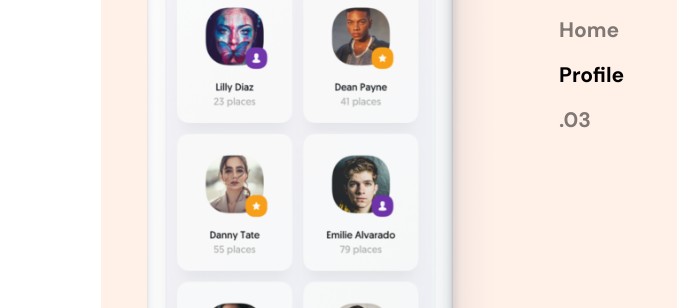
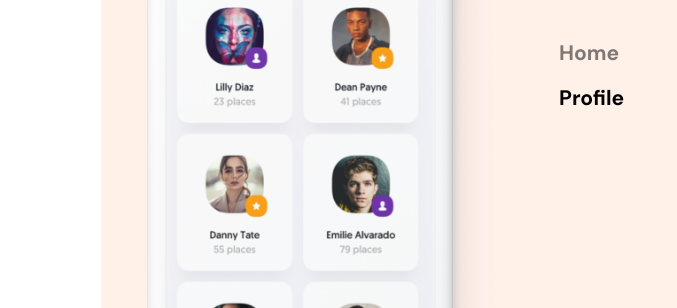
Before and after one commit to AdityaBagga/Cupertino-HS-App-Website, a website: page index.html in a window 1280 px wide. Shown: the part 280-588 px from the top of the page, 603-1280 px from the left. Drawn offline with Linux system fonts and the light colour scheme.

Commit message:
Update index.html

```diff
--- a/index.html
+++ b/index.html
@@ -62,7 +62,7 @@
                    <ol class="carousel-indicators">
                        <li data-target="#edicaLandingHeaderCarousel" data-slide-to="0" class="active">Home</li>
                        <li data-target="#edicaLandingHeaderCarousel" data-slide-to="1">Profile</li>
-                       <li data-target="#edicaLandingHeaderCarousel" data-slide-to="2">.03</li>
+                       <!--<li data-target="#edicaLandingHeaderCarousel" data-slide-to="2">.03</li>-->
                    </ol>
                    <div class="carousel-inner" role="listbox">
                        <div class="carousel-item active">
```
